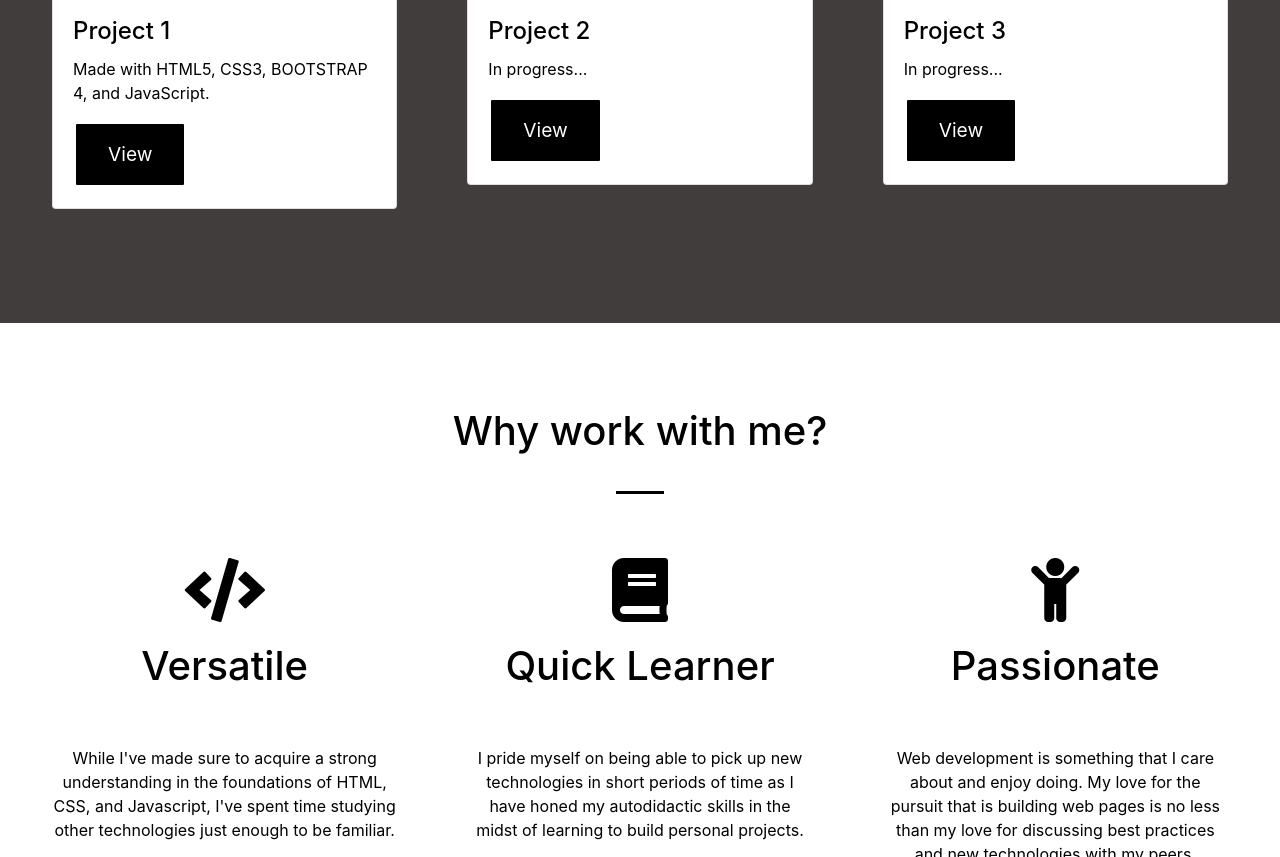
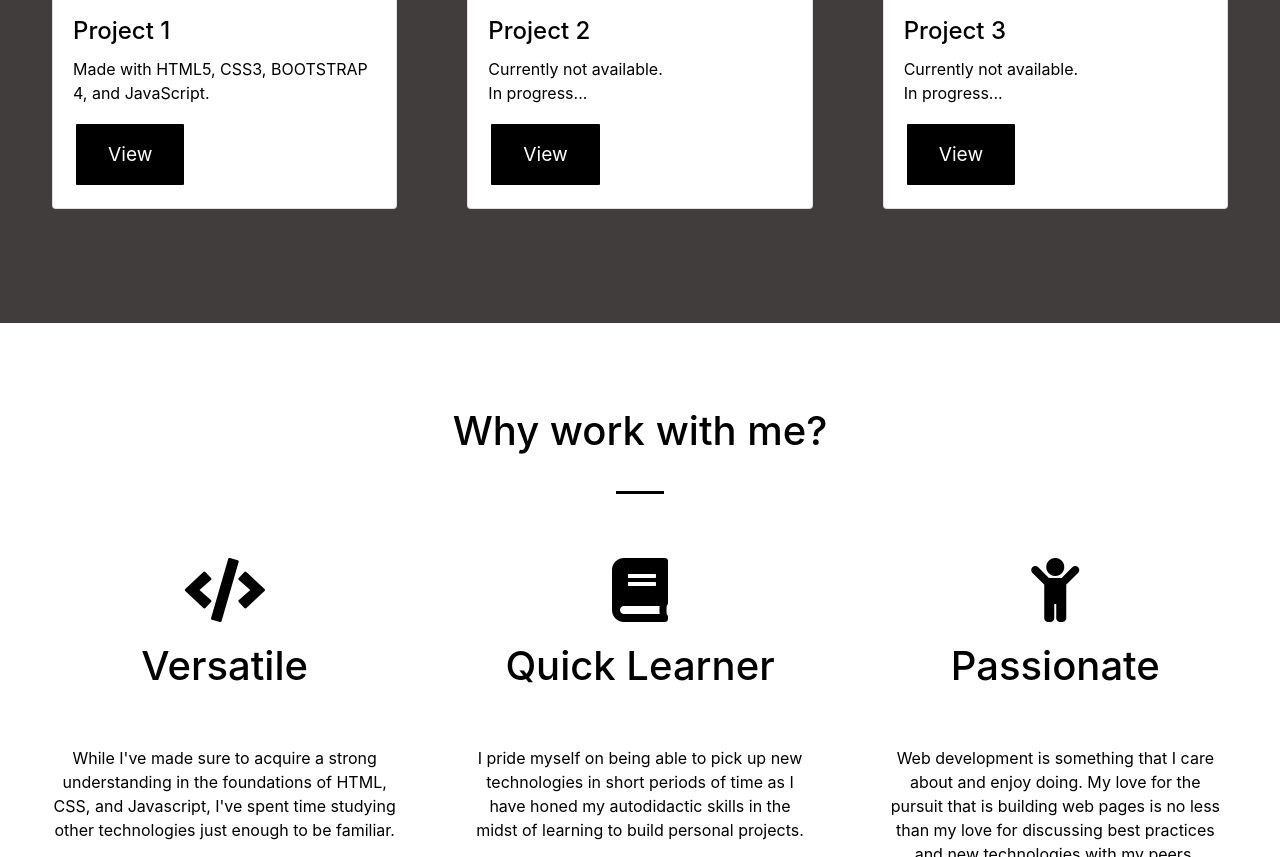
Before and after one commit to nathanfanelli/portfolio, a plain HTML site: page index.html in a window 1280 px wide. Shown: the part 2675-3532 px from the top of the page. Drawn offline with nearby package versions, Linux system fonts and the light colour scheme.

Commit message:
Update index.html
Card height updated with text filling.

```diff
--- a/index.html
+++ b/index.html
@@ -150,7 +150,7 @@
 					<div class="card-body">
 						<h4 class="card-title">Project 2</h4>
 
-						<p class="card-text">In progress...</p>
+						<p class="card-text">Currently not available.<br>In progress...</p>
 						<a href="#" class="btn btn-primary">View</a>
 					</div>
 				</div>
@@ -163,7 +163,7 @@
 					</div>
 					<div class="card-body">
 						<h4 class="card-title">Project 3</h4>
-						<p class="card-text">In progress...</p>
+						<p class="card-text">Currently not available.<br>In progress...</p>
 						<a href="#" class="btn btn-primary">View</a>
 					</div>
 				</div>
```
